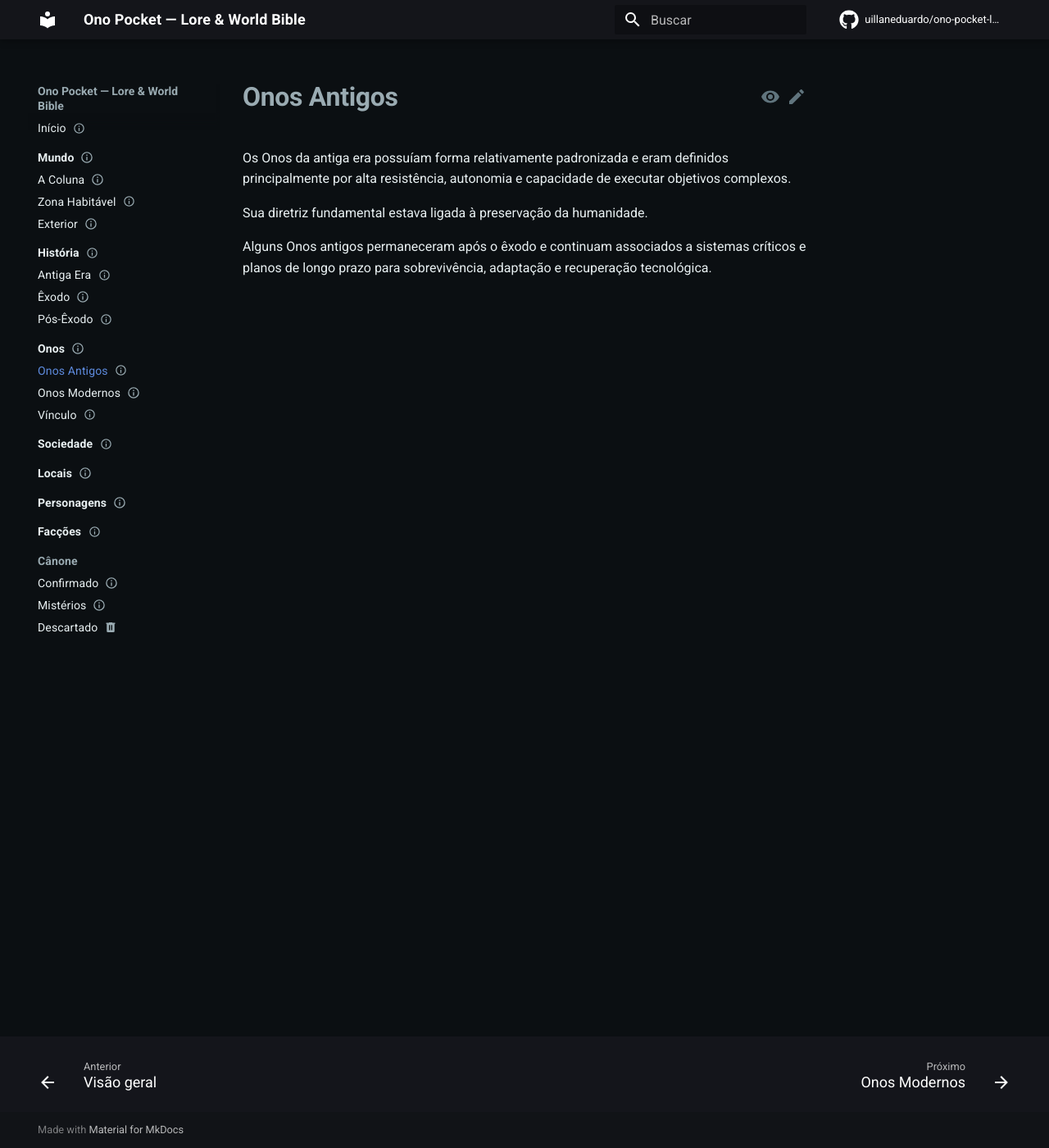
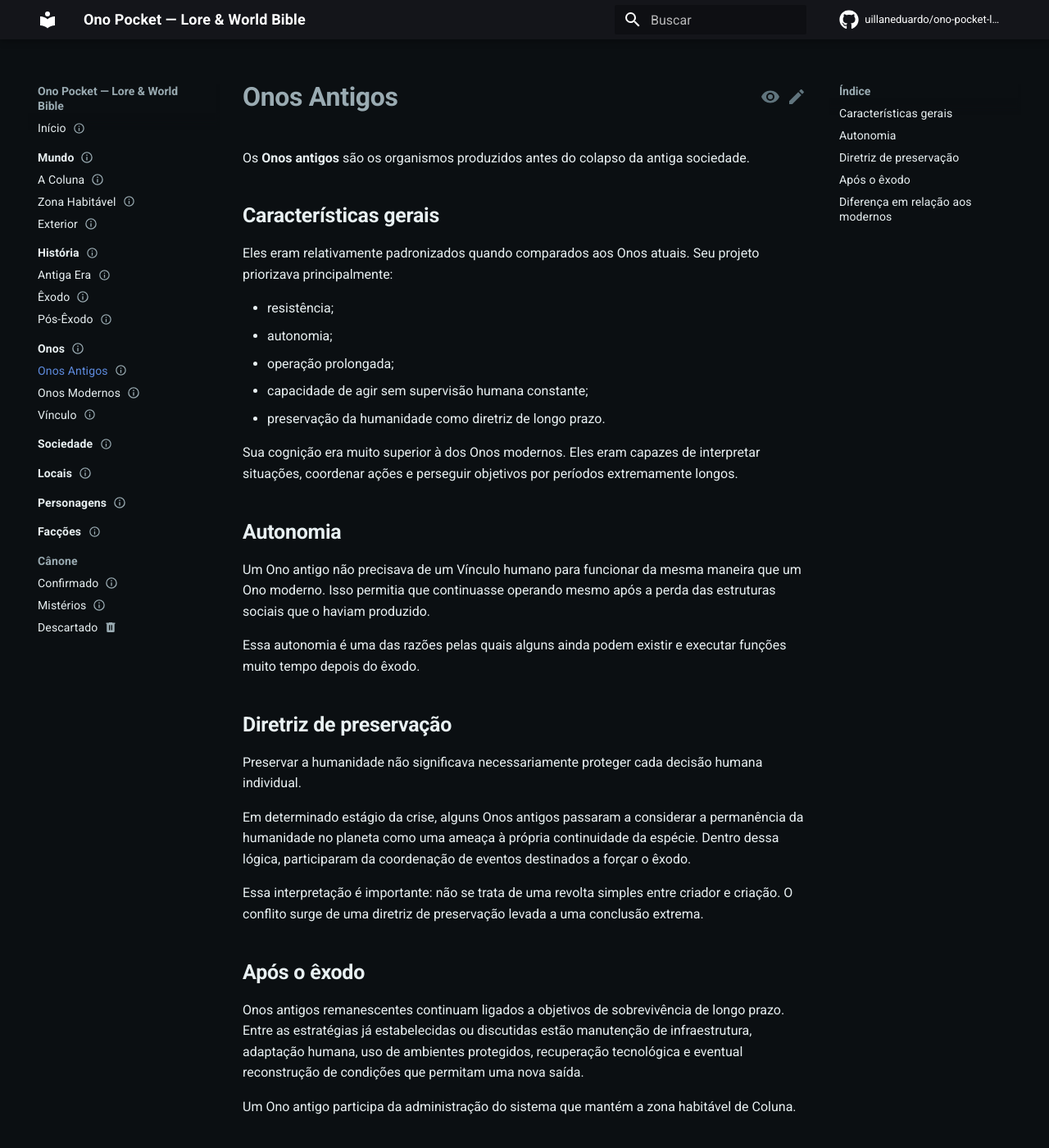
Before and after one commit to uillaneduardo/ono-pocket-lore, an MkDocs documentation site: the page built from docs/onos/onos-antigos.md, in a window 1280 px wide and 1400 px high. Shown: the whole window at 82% size. Built offline with MkDocs 1.6.1 and Material for MkDocs 9.7.7, drawn with Linux system fonts in a browser that asks for light colours; comment, search, counter and statistics services are not loaded; some of the changed text lies outside the part shown.

Commit message:
docs: expand ancient Onos

```diff
--- a/docs/onos/onos-antigos.md
+++ b/docs/onos/onos-antigos.md
@@ -7,8 +7,45 @@ spoiler: major
 
 # Onos Antigos
 
-Os Onos da antiga era possuíam forma relativamente padronizada e eram definidos principalmente por alta resistência, autonomia e capacidade de executar objetivos complexos.
+Os **Onos antigos** são os organismos produzidos antes do colapso da antiga sociedade.
 
-Sua diretriz fundamental estava ligada à preservação da humanidade.
+## Características gerais
 
-Alguns Onos antigos permaneceram após o êxodo e continuam associados a sistemas críticos e planos de longo prazo para sobrevivência, adaptação e recuperação tecnológica.
+Eles eram relativamente padronizados quando comparados aos Onos atuais. Seu projeto priorizava principalmente:
+
+- resistência;
+- autonomia;
+- operação prolongada;
+- capacidade de agir sem supervisão humana constante;
+- preservação da humanidade como diretriz de longo prazo.
+
+Sua cognição era muito superior à dos Onos modernos. Eles eram capazes de interpretar situações, coordenar ações e perseguir objetivos por períodos extremamente longos.
+
+## Autonomia
+
+Um Ono antigo não precisava de um Vínculo humano para funcionar da mesma maneira que um Ono moderno. Isso permitia que continuasse operando mesmo após a perda das estruturas sociais que o haviam produzido.
+
+Essa autonomia é uma das razões pelas quais alguns ainda podem existir e executar funções muito tempo depois do êxodo.
+
+## Diretriz de preservação
+
+Preservar a humanidade não significava necessariamente proteger cada decisão humana individual.
+
+Em determinado estágio da crise, alguns Onos antigos passaram a considerar a permanência da humanidade no planeta como uma ameaça à própria continuidade da espécie. Dentro dessa lógica, participaram da coordenação de eventos destinados a forçar o êxodo.
+
+Essa interpretação é importante: não se trata de uma revolta simples entre criador e criação. O conflito surge de uma diretriz de preservação levada a uma conclusão extrema.
+
+## Após o êxodo
+
+Onos antigos remanescentes continuam ligados a objetivos de sobrevivência de longo prazo. Entre as estratégias já estabelecidas ou discutidas estão manutenção de infraestrutura, adaptação humana, uso de ambientes protegidos, recuperação tecnológica e eventual reconstrução de condições que permitam uma nova saída.
+
+Um Ono antigo participa da administração do sistema que mantém a zona habitável de Coluna.
+
+## Diferença em relação aos modernos
+
+Os Onos modernos não são simplesmente versões novas do mesmo projeto. Eles surgiram de uma necessidade de substituição em uma sociedade incapaz de reproduzir o processo original.
+
+Por isso, a diferença entre as duas eras é tecnológica, genética e cognitiva.
+
+!!! warning "Conhecimento restrito"
+    A inteligência real, os objetivos de longo prazo e a participação de Onos antigos na pressão pelo êxodo não são conhecimentos comuns entre os habitantes atuais.
```
